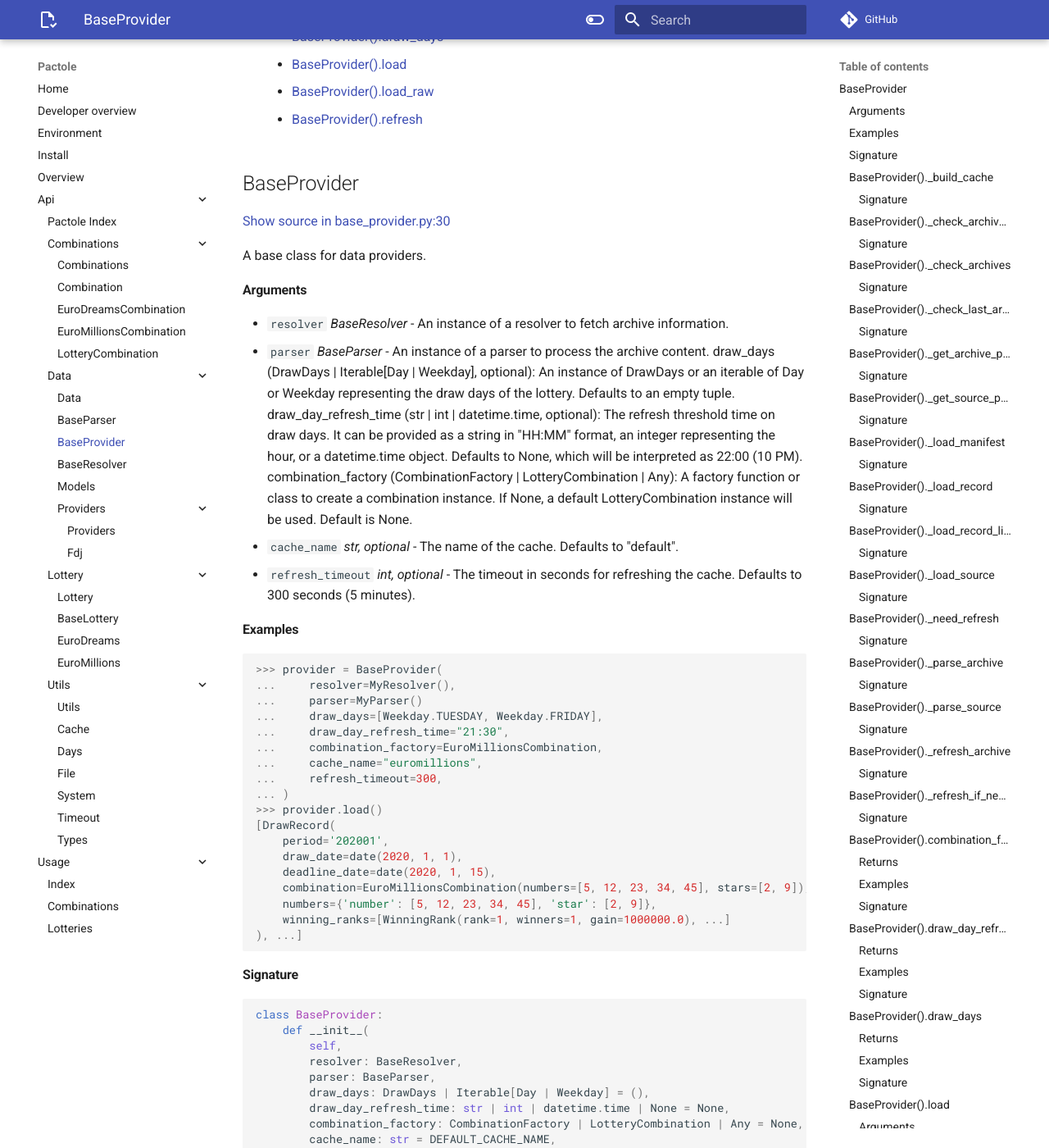
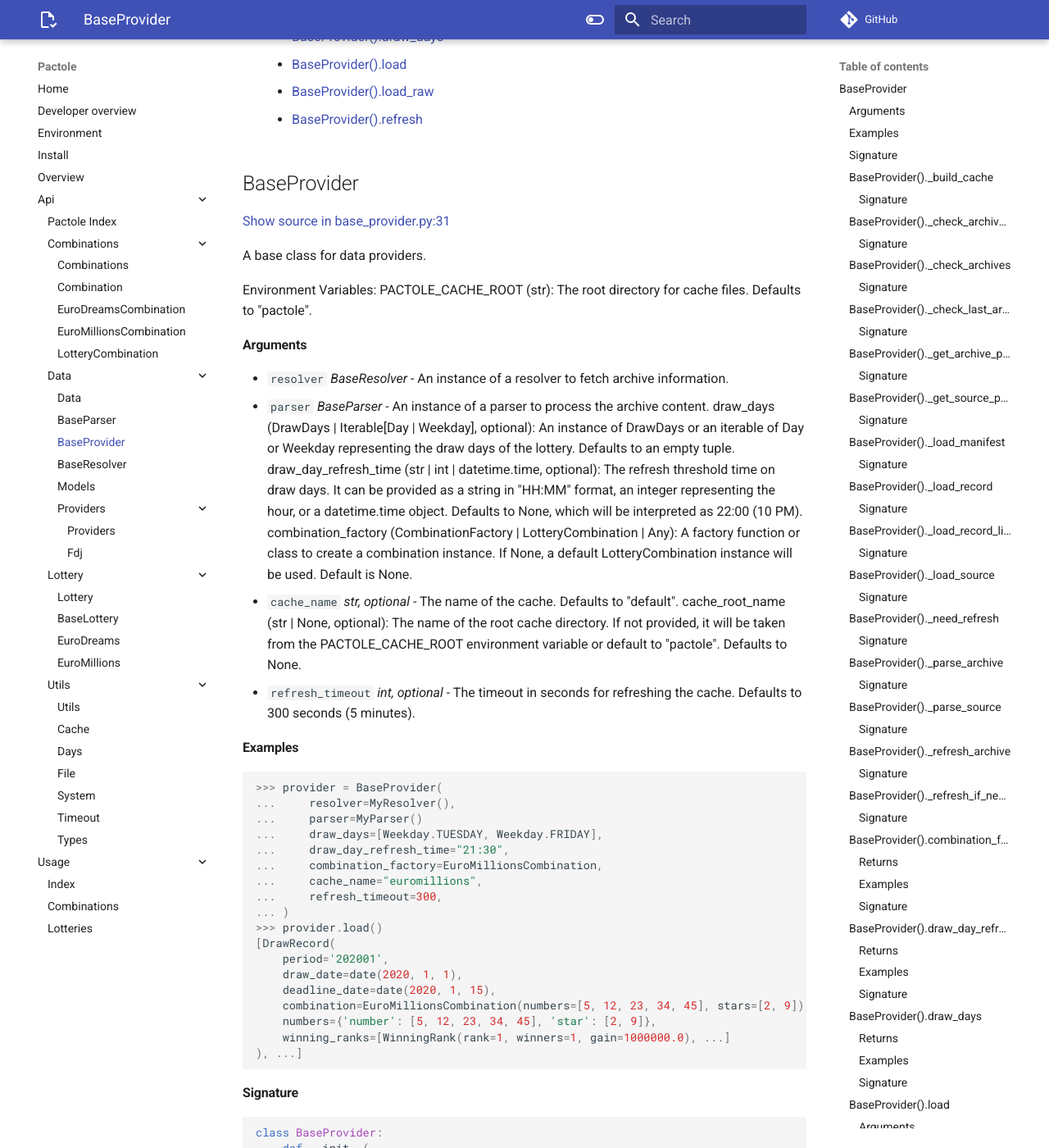
Before and after one commit to cerbernetix/pactole, an MkDocs documentation site: the page built from docs/api/data/base_provider.md, in a window 1280 px wide and 1400 px high, scrolled down 869 px. Shown: the whole window at 82% size. Built offline with MkDocs 1.6.1 and Material for MkDocs 9.7.7, drawn with Linux system fonts in a browser that asks for light colours; comment, search, counter and statistics services are not loaded; some of the changed text lies outside the part shown.

````diff
--- a/docs/api/data/base_provider.md
+++ b/docs/api/data/base_provider.md
@@ -30,9 +30,13 @@
 
 ## BaseProvider
 
-[Show source in base_provider.py:30](https://github.com/cerbernetix/pactole/blob/main/src/pactole/data/base_provider.py#L30)
+[Show source in base_provider.py:31](https://github.com/cerbernetix/pactole/blob/main/src/pactole/data/base_provider.py#L31)
 
 A base class for data providers.
+
+Environment Variables:
+    PACTOLE_CACHE_ROOT (str): The root directory for cache files.
+        Defaults to "pactole".
 
 #### Arguments
 
@@ -49,6 +53,9 @@ combination_factory (CombinationFactory | LotteryCombination | Any): A factory f
     or class to create a combination instance. If None, a default LotteryCombination
     instance will be used. Default is None.
 - `cache_name` *str, optional* - The name of the cache. Defaults to "default".
+cache_root_name (str | None, optional): The name of the root cache directory. If not
+    provided, it will be taken from the PACTOLE_CACHE_ROOT environment variable or
+    default to "pactole". Defaults to None.
 - `refresh_timeout` *int, optional* - The timeout in seconds for refreshing the cache. Defaults
     to 300 seconds (5 minutes).
 
@@ -87,13 +94,14 @@ class BaseProvider:
         draw_day_refresh_time: str | int | datetime.time | None = None,
         combination_factory: CombinationFactory | LotteryCombination | Any = None,
         cache_name: str = DEFAULT_CACHE_NAME,
+        cache_root_name: str | None = None,
         refresh_timeout: int = DEFAULT_REFRESH_TIMEOUT,
     ) -> None: ...
 ```
 
 ### BaseProvider()._build_cache
 
-[Show source in base_provider.py:416](https://github.com/cerbernetix/pactole/blob/main/src/pactole/data/base_provider.py#L416)
+[Show source in base_provider.py:431](https://github.com/cerbernetix/pactole/blob/main/src/pactole/data/base_provider.py#L431)
 
 Build the data file from the manifest of archives.
 
````
Also changed, not shown: other parts of docs/api/data/base_provider.md (+20 -20 lines), docs/api/data/providers/fdj.md (+9 -2 lines), docs/api/lottery/base_lottery.md (+16 -12 lines), docs/api/lottery/eurodreams.md (+5 -0 lines), docs/api/lottery/euromillions.md (+5 -0 lines).
